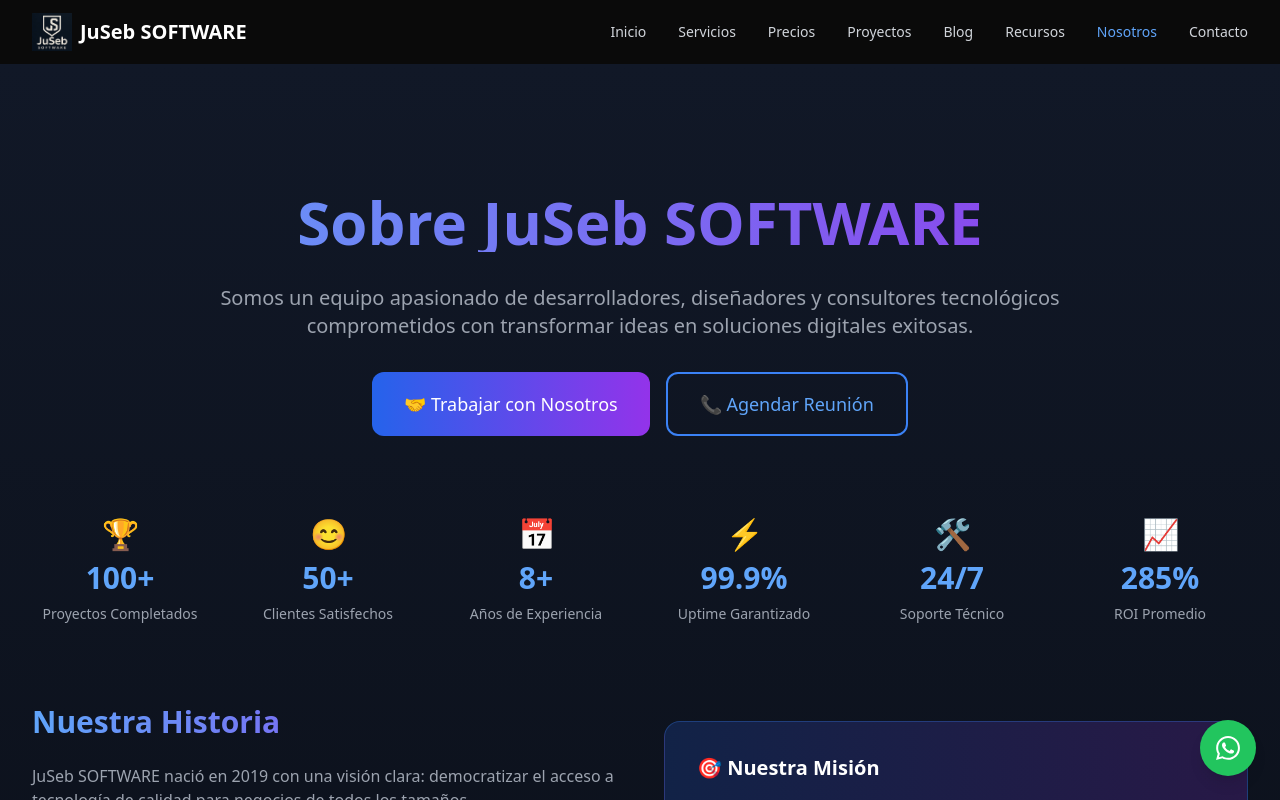
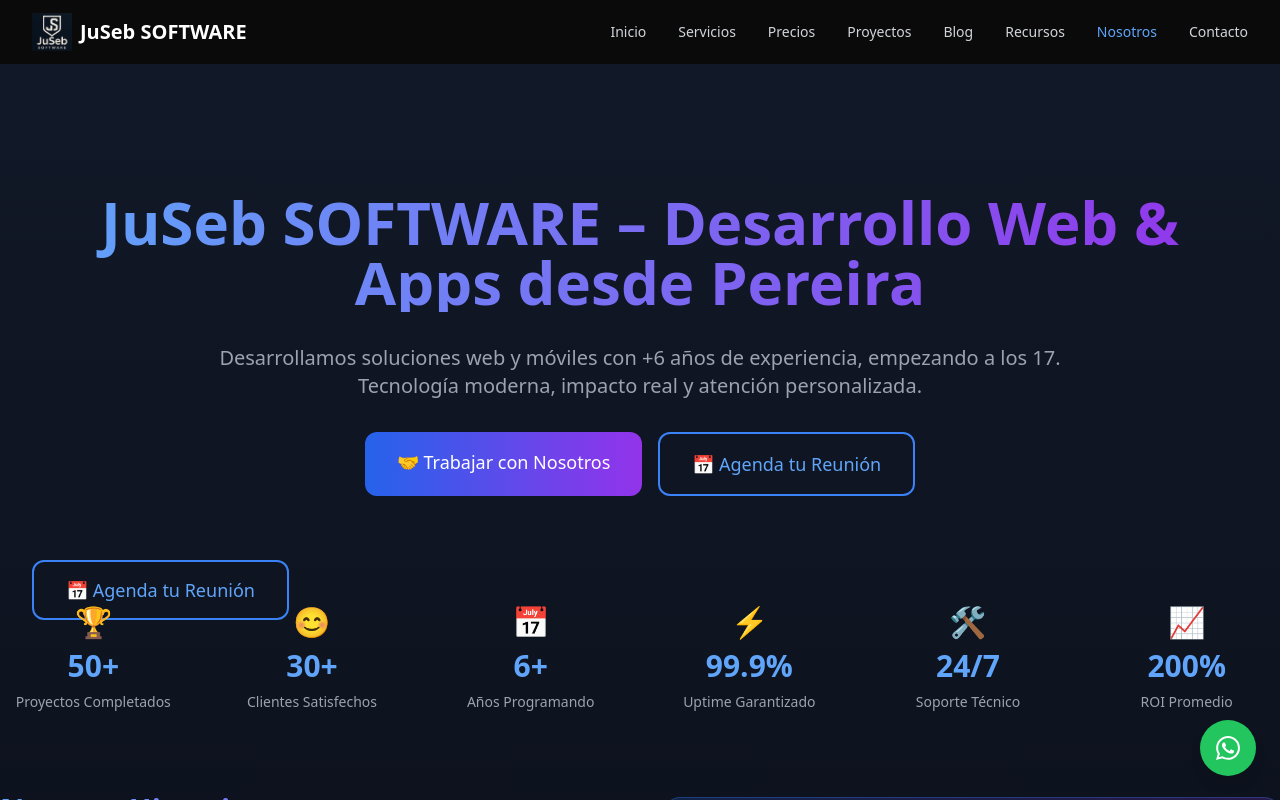
Before and after one commit to SebastianAyala13/JuSeb-Software, a Next.js app: page /sobre-nosotros in a window 1280 px wide. Shown: the top 800 px of the page. Built offline with nearby package versions, Linux system fonts and the light colour scheme.

Commit message:
Actualización sobre nosotros con equipo completo

```diff
--- a/src/app/sobre-nosotros/page.tsx
+++ b/src/app/sobre-nosotros/page.tsx
@@ -9,7 +9,7 @@
     nombre: "Juan Sebastián",
     cargo: "CEO & Full Stack Developer",
     experiencia: "Más de 5 años",
-    especialidades: ["React", "Node.js", "AWS", "Arquitectura de Software"],
+    especialidades: ["React", "Node.js", "AWS", "Arquitectura de Software", "Python", "Java", "HTML", "PHP", "SQL", "CSS", "JavaScript", "Tailwind", "Next.js"],
     descripcion: "Apasionado por crear soluciones tecnológicas que transforman negocios. Especialista en desarrollo full-stack y arquitectura de sistemas escalables.",
     logros: [
       "100+ proyectos exitosos",
@@ -25,7 +25,7 @@
     nombre: "Juan José Cardona",
     cargo: "Full Stack Developer",
     experiencia: "Más de 5 años",
-    especialidades: ["Next.js", "Firebase", "Tailwind", "API REST"],
+    especialidades: ["Next.js","Firebase","Python","SQL","HTML","CSS","JavaScript"],
     descripcion: "Desarrollador full-stack con pasión por construir plataformas modernas y escalables. Siempre enfocado en la mejora continua y las buenas prácticas de código.",
     logros: [
       "Desarrollo de múltiples plataformas SaaS",
@@ -76,13 +76,14 @@
 ];
 
 const estadisticas = [
-  { numero: "100+", label: "Proyectos Completados", icono: "🏆" },
-  { numero: "50+", label: "Clientes Satisfechos", icono: "😊" },
-  { numero: "8+", label: "Años de Experiencia", icono: "📅" },
+  { numero: "50+", label: "Proyectos Completados", icono: "🏆" },
+  { numero: "30+", label: "Clientes Satisfechos", icono: "😊" },
+  { numero: "6+", label: "Años Programando", icono: "📅" },
   { numero: "99.9%", label: "Uptime Garantizado", icono: "⚡" },
   { numero: "24/7", label: "Soporte Técnico", icono: "🛠️" },
-  { numero: "285%", label: "ROI Promedio", icono: "📈" }
+  { numero: "200%", label: "ROI Promedio", icono: "📈" }
 ];
+
 
 export default function SobreNosotros() {
   return (
@@ -94,6 +95,7 @@
       />
       <div className="min-h-screen bg-gradient-to-b from-gray-900 to-black py-32">
         <div className="max-w-7xl mx-auto px-4 sm:px-6 lg:px-8">
+
           {/* Hero Section */}
           <motion.div
             initial={{ opacity: 0, y: 20 }}
@@ -102,29 +104,44 @@
             className="text-center mb-20"
           >
             <h1 className="text-4xl md:text-6xl font-bold mb-8 bg-clip-text text-transparent bg-gradient-to-r from-blue-400 to-purple-600">
-              Sobre JuSeb SOFTWARE
+              JuSeb SOFTWARE – Desarrollo Web & Apps desde Pereira
             </h1>
             <p className="text-xl text-gray-400 max-w-4xl mx-auto mb-8">
-              Somos un equipo apasionado de desarrolladores, diseñadores y consultores tecnológicos
-              comprometidos con transformar ideas en soluciones digitales exitosas.
+              Desarrollamos soluciones web y móviles con +6 años de experiencia, empezando a los 17. Tecnología moderna, impacto real y atención personalizada.
             </p>
             <div className="flex flex-col sm:flex-row gap-4 justify-center">
-              <motion.button
+              <motion.a
                 whileHover={{ scale: 1.05 }}
                 whileTap={{ scale: 0.95 }}
+                href="https://wa.me/573107736703?text=Hola%2C%20quiero%20trabajar%20con%20JuSeb%20SOFTWARE"
+                target="_blank"
+                rel="noopener noreferrer"
                 className="px-8 py-4 bg-gradient-to-r from-blue-600 to-purple-600 text-white rounded-xl font-medium text-lg hover:from-blue-700 hover:to-purple-700 transition-colors"
               >
                 🤝 Trabajar con Nosotros
-              </motion.button>
-              <motion.button
+              </motion.a>
+              <motion.a
                 whileHover={{ scale: 1.05 }}
                 whileTap={{ scale: 0.95 }}
+                href="/contacto"
                 className="px-8 py-4 border-2 border-blue-500 text-blue-400 rounded-xl font-medium text-lg hover:bg-blue-500 hover:text-white transition-colors"
               >
-                📞 Agendar Reunión
-              </motion.button>
+                📅 Agenda tu Reunión
+              </motion.a>
             </div>
           </motion.div>
+
+              {/* Contacto */}
+              <motion.a
+                whileHover={{ scale: 1.05 }}
+                whileTap={{ scale: 0.95 }}
+                href="/contacto"
+                className="px-8 py-4 border-2 border-blue-500 text-blue-400 rounded-xl font-medium text-lg hover:bg-blue-500 hover:text-white transition-colors"
+              >
+                📅 Agenda tu Reunión
+              </motion.a>
+            </div>
+
 
           {/* Estadísticas */}
           <motion.div
@@ -368,7 +385,7 @@
             </p>
           </motion.div>
         </div>
-      </div>
+
     </>
   );
 }
```
Also changed, not shown: 1 other file (tests, documents, lock files or other folders).
